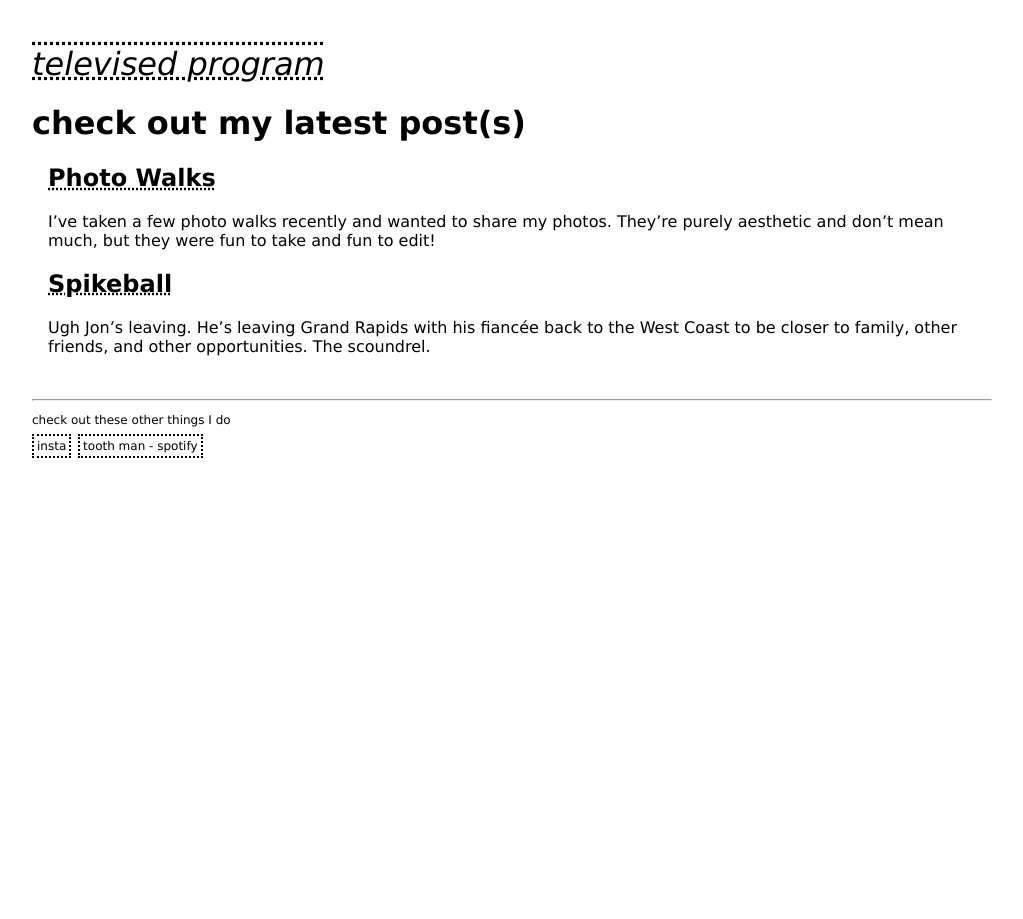
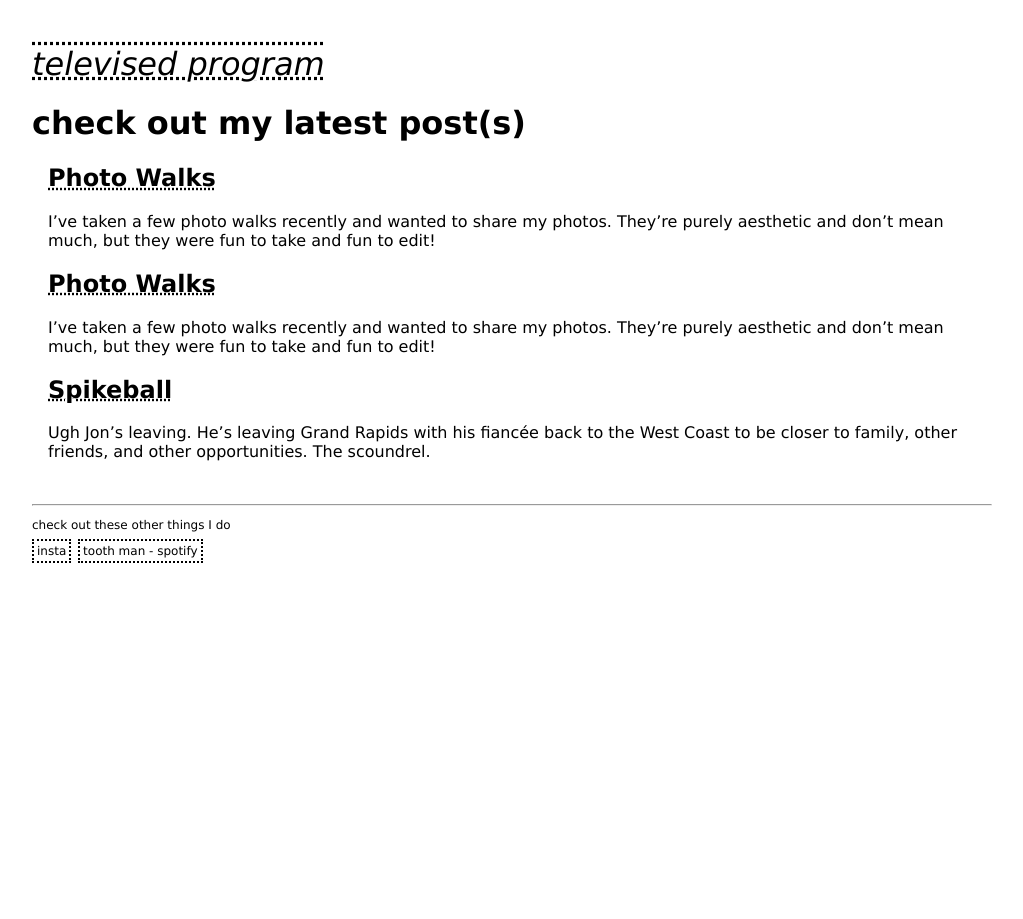
Before and after one commit to televised-program/televised-program.github.io, a Jekyll site: the page built from index.html, in a window 1280 px wide. Shown: the whole page, without its empty margins (128-1151 px from the left). Built offline with Jekyll 4.4.1, drawn with Linux system fonts in a browser that asks for light colours.

Commit message:
Remove random img text and change data for phot walk blog

```diff
--- a/_includes/img.html
+++ b/_includes/img.html
@@ -1,5 +1,4 @@
 <figure class="img-container">
-    img
     <img src="{{ include.src }}">
     {% if include.caption != nil %}<figcaption class='img-caption'>{{ include.caption }}</figcaption>{% endif %}
 </figure>
--- /dev/null
+++ b/_posts/2026-08-17-Photo-Walk.md
@@ -0,0 +1,31 @@
+---
+layout: post
+title: Photo Walks
+---
+
+I've taken a few photo walks recently and wanted to share my photos. They're purely aesthetic and don't mean much, but they were fun to take and fun to edit!
+
+## Graveyard
+Here are some photos of Fulton Street Cemetary from a couple months ago. I feel a bit bad taking a dead person and using them for my own personal gain (the gain being the joy of taking a photo). Hopefully they don't mind.
+
+{% include img.html src='/assets/images/photo-walk-aug-2026/graveyard-01.jpg' %}
+{% include img.html src='/assets/images/photo-walk-aug-2026/graveyard-02.jpg' %}
+
+These were taken headphone-free. Something about a graveyard makes me want to put on an air of respect, which is probably why I felt a bit awkward taking these and put the headphones away.
+
+At the same time, I think a stroll through a graveyard purely for pleasure is perfectly acceptable; the unkempt shrubbery from this cemetary gives a nice buffer from the noise of traffic. But I draw the line at headphones, hammocking, and throwing a frisbee for a dog. I honestly don't know where the line should be, though. This poorly maintained cemetary suffers more from fallen trees than from hippie hammockers.
+
+
+## Fulton Street
+Past the Fulton Street Cemetary, and more recently, my friend Arie and I went for a photo walk down my street during golden hour.
+
+{% include img.html src='/assets/images/photo-walk-aug-2026/selfie.jpg' caption='on the prowl' %}
+
+Most of my travel down this street is done by car, where I don't get to notice the scenary as much, so it was nice to see it in a different light.
+
+{% include img.html src='/assets/images/photo-walk-aug-2026/photo-walk-01.jpg' %}
+{% include img.html src='/assets/images/photo-walk-aug-2026/photo-walk-02.jpg' %}
+{% include img.html src='/assets/images/photo-walk-aug-2026/photo-walk-03.jpg' %}
+{% include img.html src='/assets/images/photo-walk-aug-2026/photo-walk-04.jpg' %}
+
+And that's it! Until next time!
```
